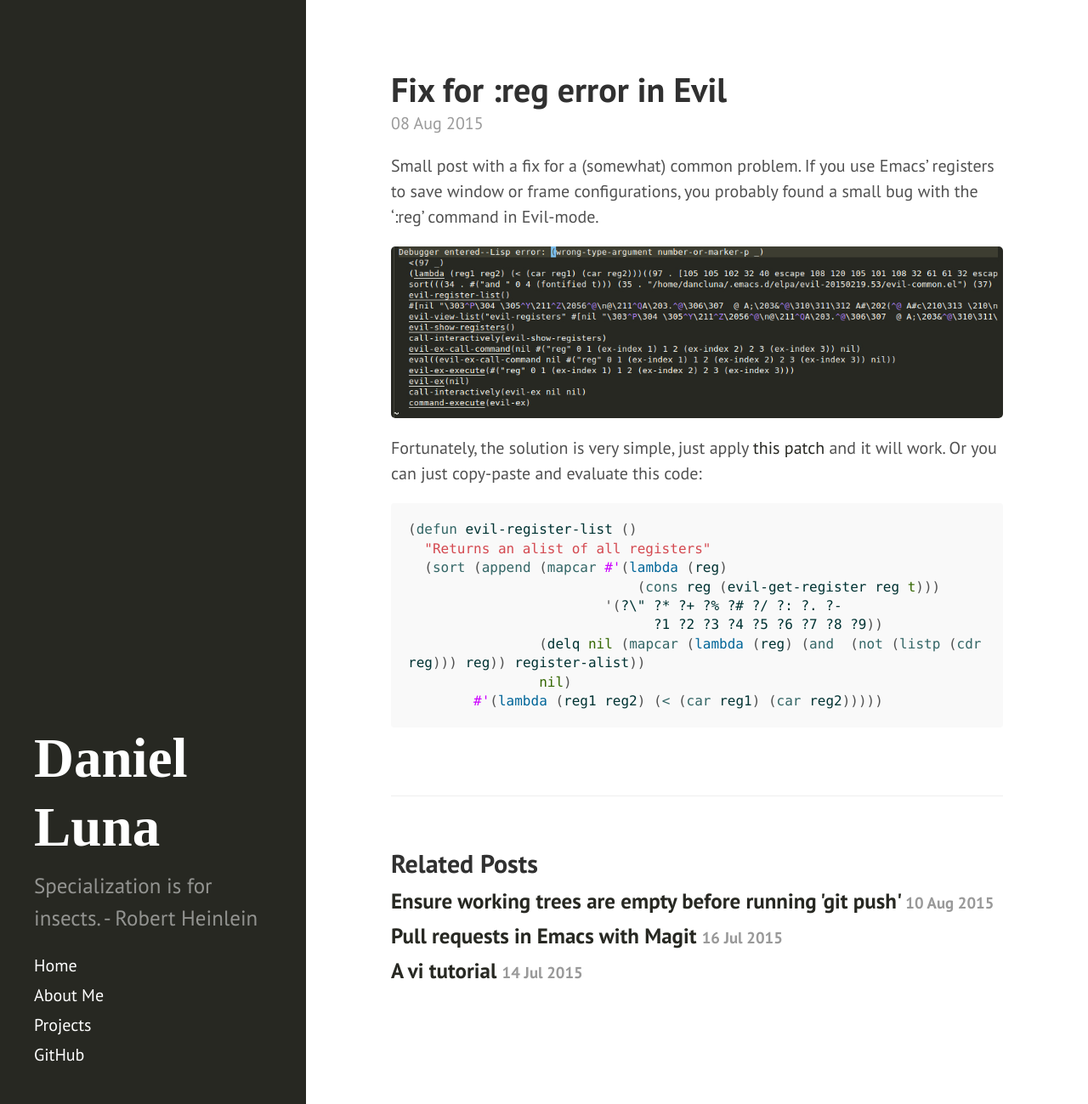
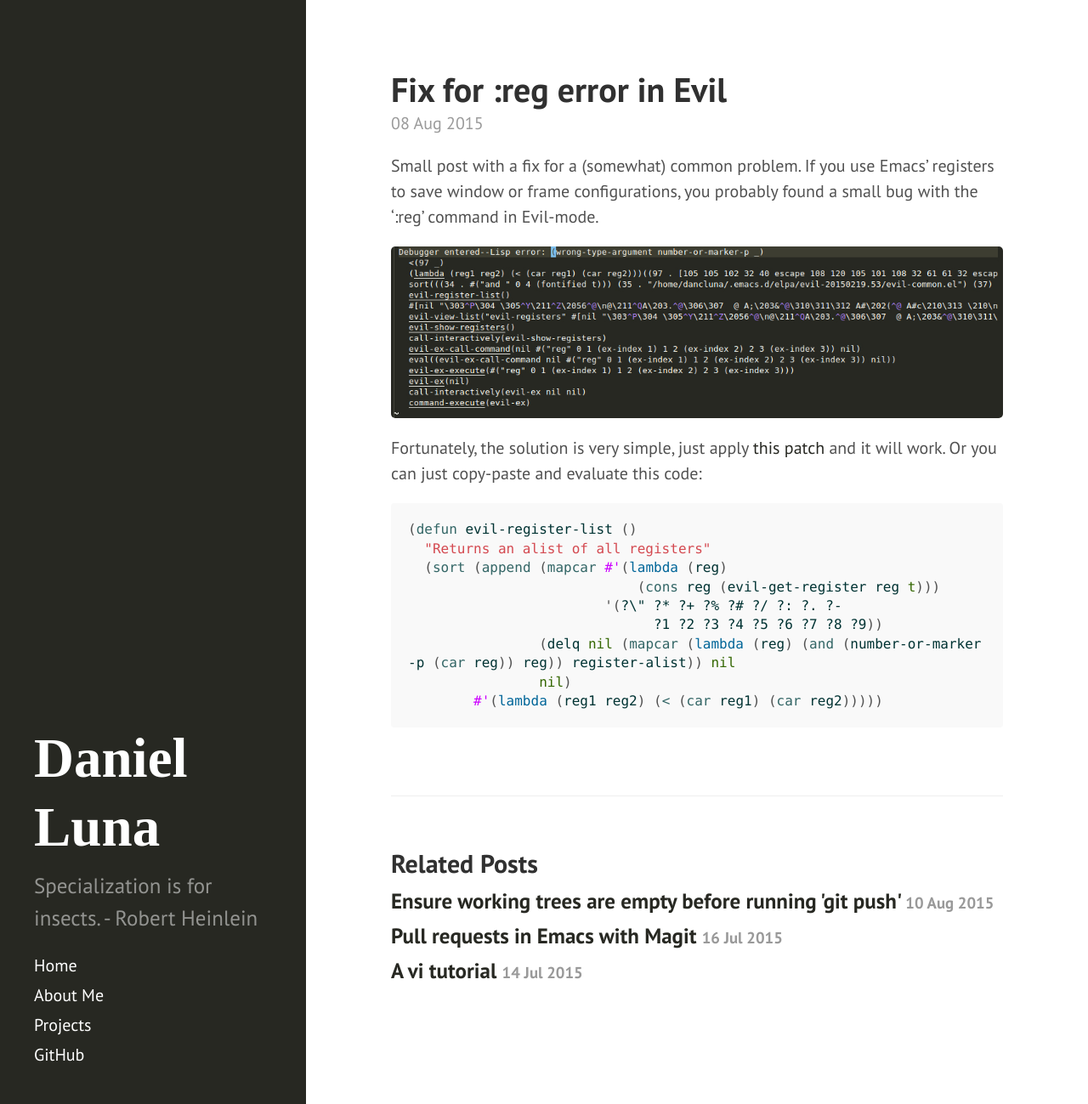
Before and after one commit to dcluna/dcluna.github.io, a Jekyll site: the page built from _posts/2015-08-08-evil-register-list-workaround.md, in a window 1280 px wide and 1299 px high. Shown: the whole window at 85% size. Built offline with Jekyll 4.4.1, drawn with Linux system fonts in a browser that asks for light colours; Markdown is read by kramdown in place of the engine named in the settings.

Commit message:
Updating patch

````diff
--- a/_posts/2015-08-08-evil-register-list-workaround.md
+++ b/_posts/2015-08-08-evil-register-list-workaround.md
@@ -16,7 +16,7 @@ Fortunately, the solution is very simple, just apply [this patch](https://gist.g
                             (cons reg (evil-get-register reg t)))
                         '(?\" ?* ?+ ?% ?# ?/ ?: ?. ?-
                               ?1 ?2 ?3 ?4 ?5 ?6 ?7 ?8 ?9))
-                (delq nil (mapcar (lambda (reg) (and  (not (listp (cdr reg))) reg)) register-alist))
+                (delq nil (mapcar (lambda (reg) (and (number-or-marker-p (car reg)) reg)) register-alist)) nil
                 nil)
         #'(lambda (reg1 reg2) (< (car reg1) (car reg2)))))
 ```
````
